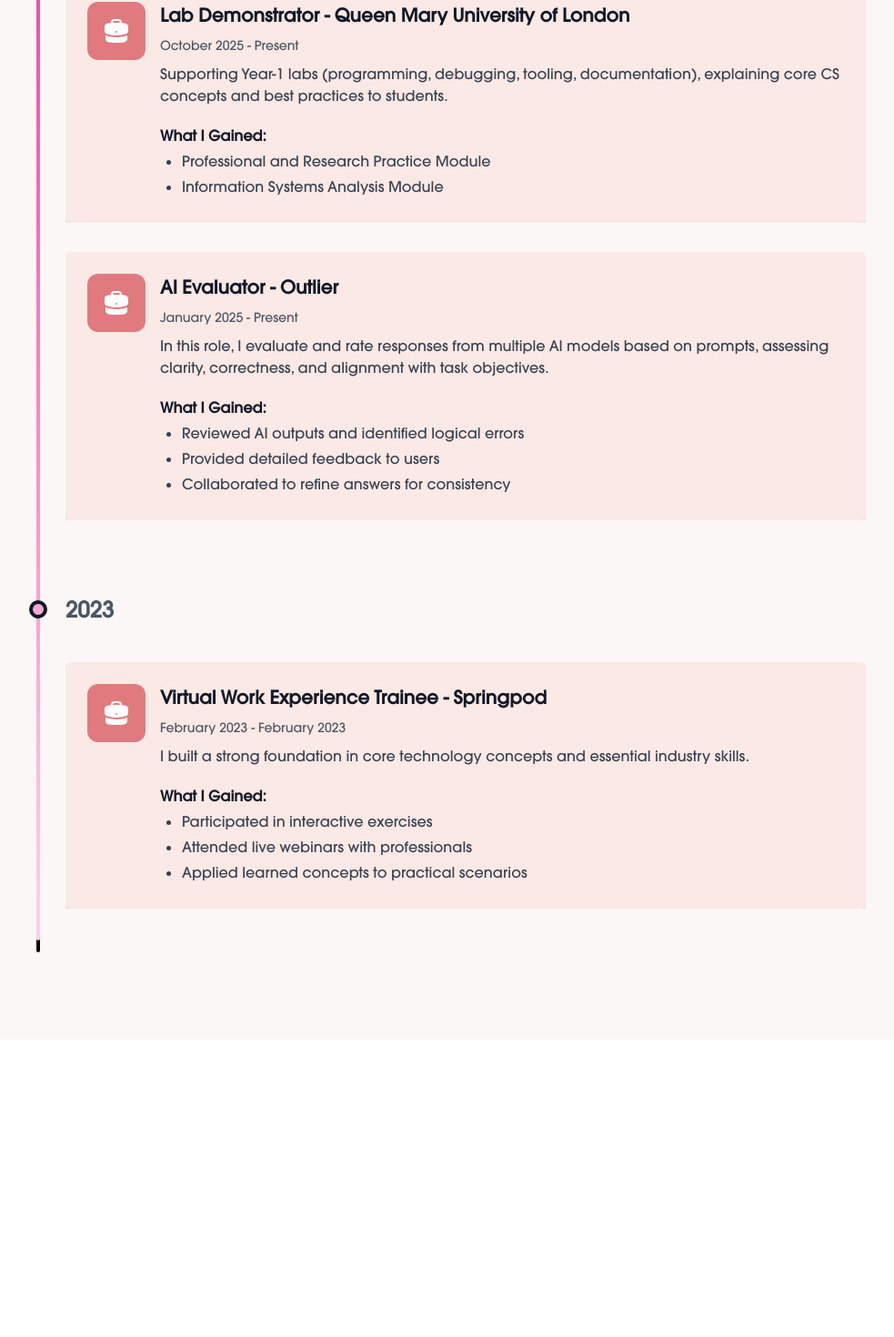
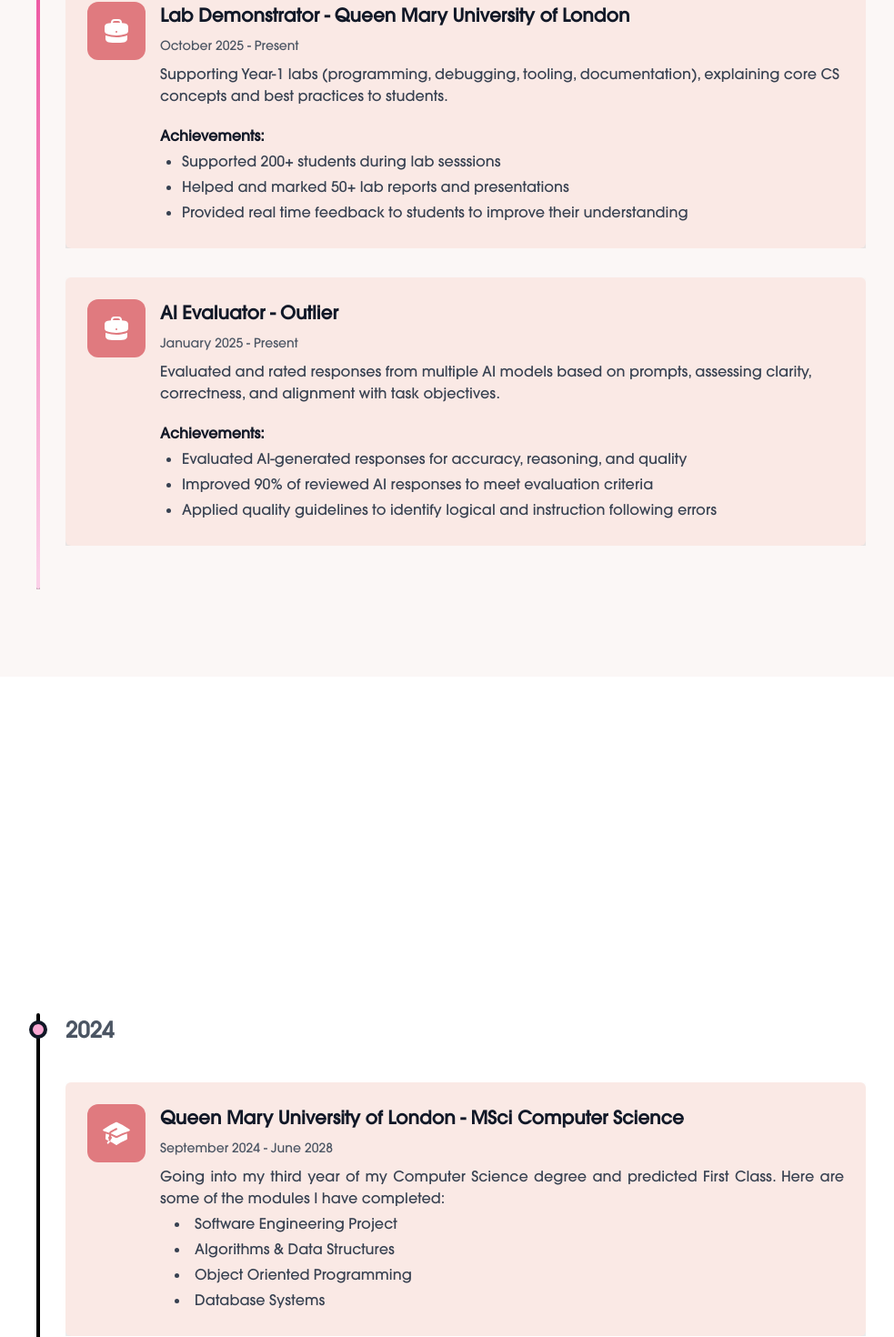
Before and after one commit to MohammadMahdi10/Mohammad-Portfolio-Website, a React (Vite) app: page / in a window 1280 px wide. Shown: the part 2339-3809 px from the top of the page at 91% size, without its empty margins (216-1199 px from the left). Built offline with nearby package versions, Linux system fonts and the light colour scheme.

Commit message:
updated wording on education and experience sections

```diff
--- a/src/components/Education/Education.jsx
+++ b/src/components/Education/Education.jsx
@@ -12,11 +12,11 @@
       title: "Queen Mary University of London - MSci Computer Science",
       date: "September 2024 - June 2028",
       description: [
-        "I am going into my second year of my Computer Science degree and have achieved a First Class in my first year. Here are some of the modules I have completed:",
-        "Automata and Formal Languages (86.8%)",
-        "Object Oriented Programming (85.8%)",
-        "Professional and Research Practice (86%)",
-        "Logic and Discrete Structures (83.6%)",
+        "Going into my third year of my Computer Science degree and predicted First Class. Here are some of the modules I have completed:",
+        "Software Engineering Project",
+        "Algorithms & Data Structures",
+        "Object Oriented Programming",
+        "Database Systems",
       ],
       icon: AcademicCapIcon,
     },
--- a/src/components/Experience/Experience.jsx
+++ b/src/components/Experience/Experience.jsx
@@ -15,8 +15,9 @@
       description:
         "Supporting Year-1 labs (programming, debugging, tooling, documentation), explaining core CS concepts and best practices to students.",
       bullets: [
-        "Professional and Research Practice Module",
-        "Information Systems Analysis Module",
+        "Supported 200+ students during lab sesssions",
+        "Helped and marked 50+ lab reports and presentations",
+        "Provided real time feedback to students to improve their understanding",
       ],
       icon: BriefcaseIcon,
     },
@@ -24,29 +25,15 @@
       title: "AI Evaluator - Outlier",
       date: "January 2025 - Present",
       description:
-        "In this role, I evaluate and rate responses from multiple AI models based on prompts, assessing clarity, correctness, and alignment with task objectives.",
+        "Evaluated and rated responses from multiple AI models based on prompts, assessing clarity, correctness, and alignment with task objectives.",
       bullets: [
-        "Reviewed AI outputs and identified logical errors",
-        "Provided detailed feedback to users",
-        "Collaborated to refine answers for consistency",
+        "Evaluated AI-generated responses for accuracy, reasoning, and quality",
+        "Improved 90% of reviewed AI responses to meet evaluation criteria",
+        "Applied quality guidelines to identify logical and instruction following errors",
       ],
       icon: BriefcaseIcon,
     },
-  ],
-  2023: [
-    {
-      title: "Virtual Work Experience Trainee - Springpod",
-      date: "February 2023 - February 2023",
-      description:
-        "I built a strong foundation in core technology concepts and essential industry skills.",
-      bullets: [
-        "Participated in interactive exercises",
-        "Attended live webinars with professionals",
-        "Applied learned concepts to practical scenarios",
-      ],
-      icon: BriefcaseIcon,
-    },
-  ],
+  ]
 };
 
 const RevealCard = ({ children, delay = 0 }) => {
@@ -171,7 +158,7 @@
                             </p>
 
                             <p className="experience-gained-title">
-                              What I Gained:
+                              Achievements:
                             </p>
 
                             {exp.bullets && (
```
